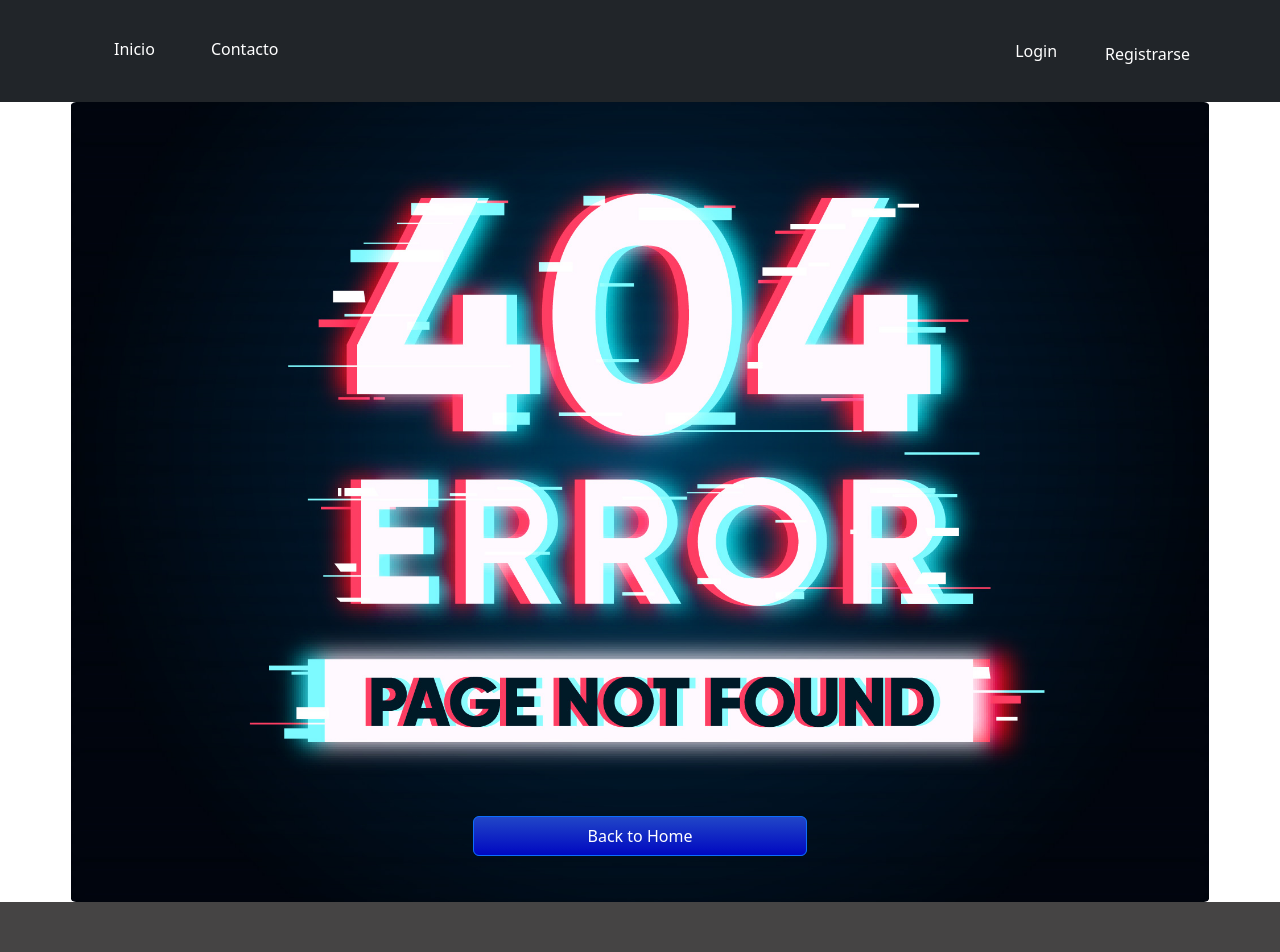
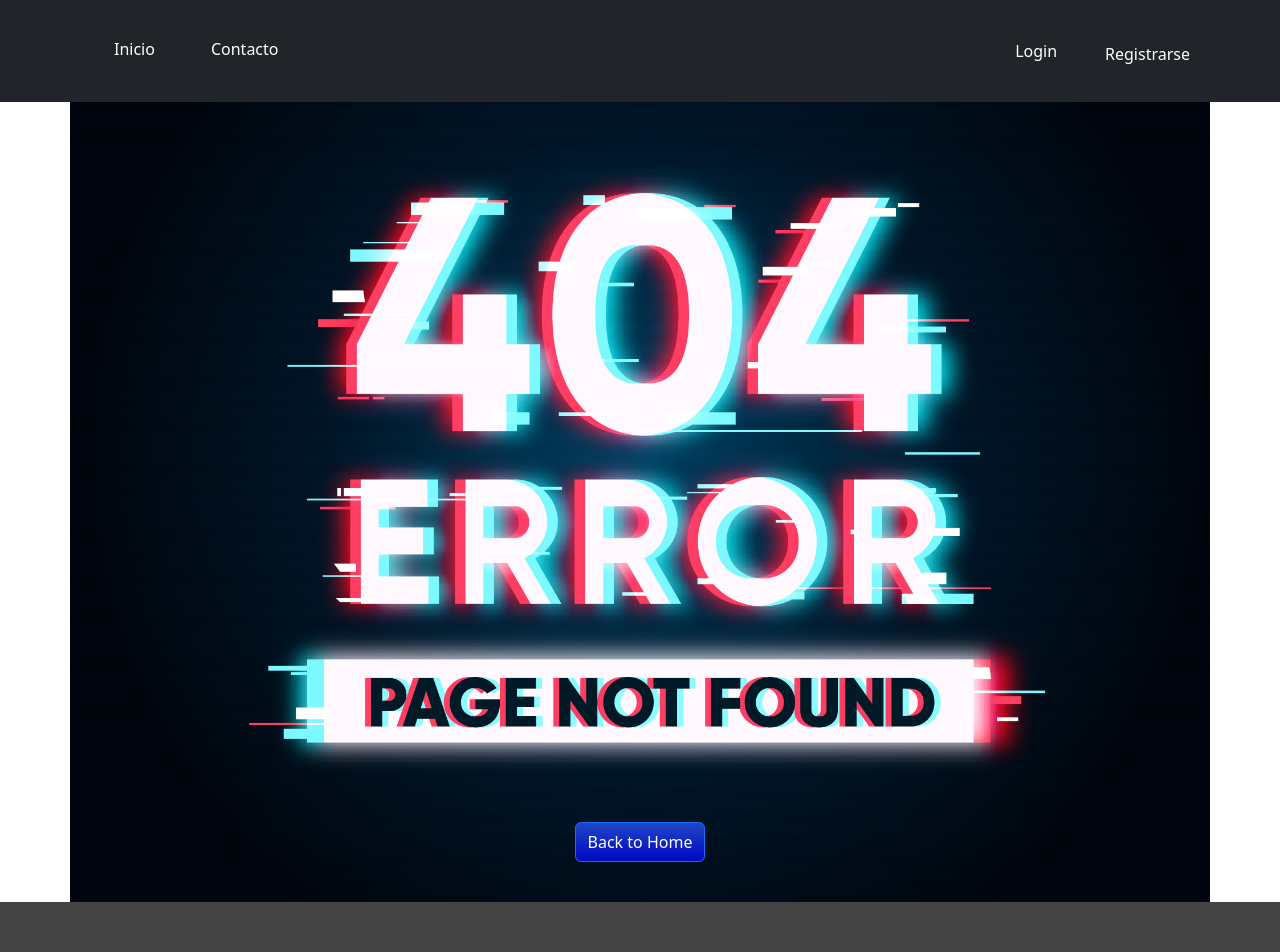
Before and after one commit to nicosalasaraoz/proyecto_final_blog_news, a React (Create React App) app: page /editar/1 in a window 1280 px wide. Shown: the top 952 px of the page. Built offline with nearby package versions, Linux system fonts and the light colour scheme; no server answers.

Commit message:
cambiando el boton de error 404

```diff
--- a/src/Components/common/Error404.jsx
+++ b/src/Components/common/Error404.jsx
@@ -4,7 +4,7 @@ import { Link } from "react-router-dom";
 
 const Error404 = () => {
   return (
-    <Container className="image-e btn">
+    <Container className="image-e d-flex justify-content-center">
       <Link to="/" className="text-white" style={{ textDecoration: "none" }}>
         <Button className="bt-volver">
           Back to Home
--- a/src/css/globals.css
+++ b/src/css/globals.css
@@ -291,7 +291,7 @@ winter:FDF0E0;
   text-align: center;
   cursor: pointer;
   height: 40px;
-  width: 30%;
+  width: 100%;
 }
 
 .image-e {
```
